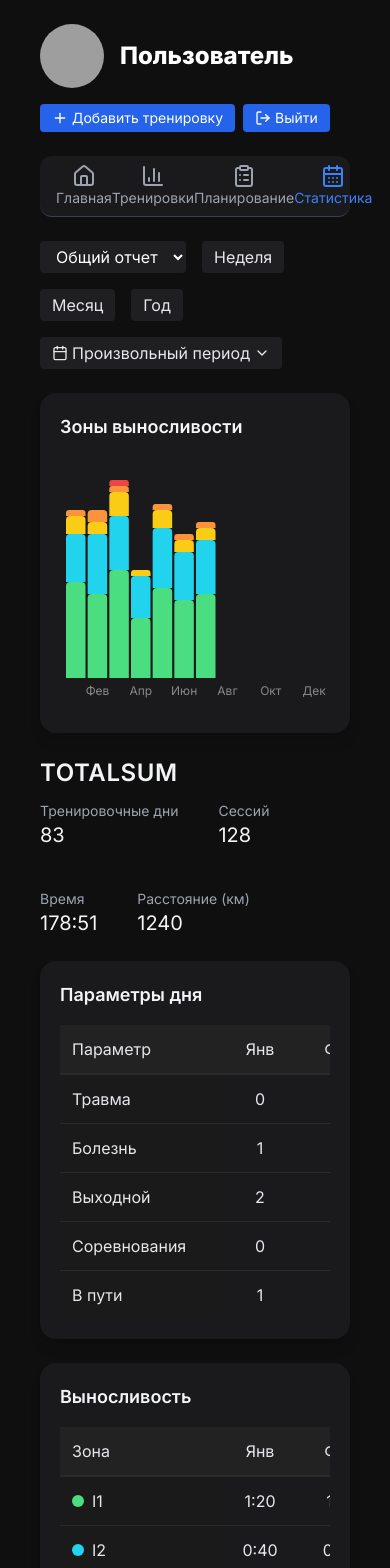
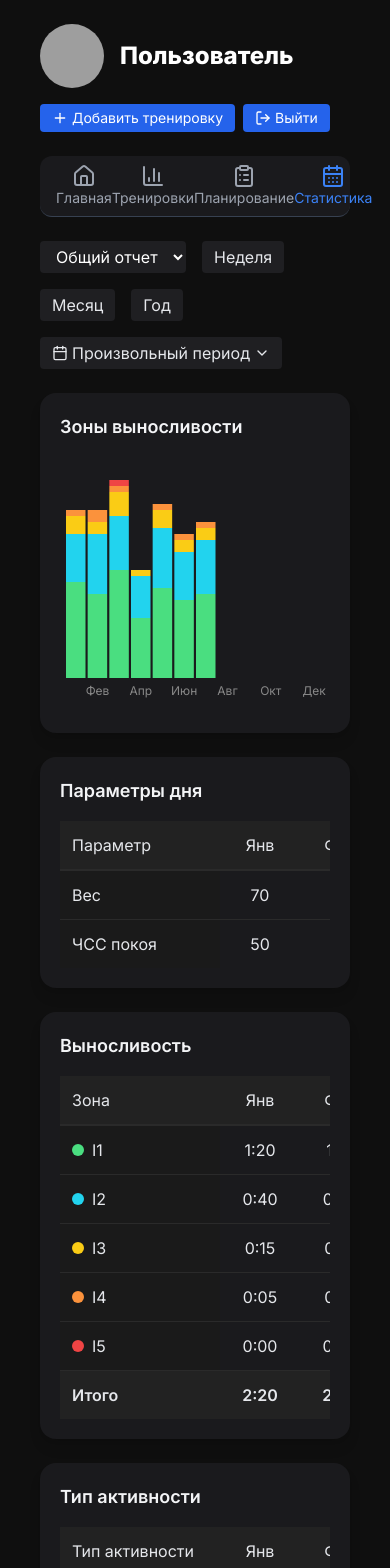
Before and after one commit to mbaliabin/dagbook-test, a React (Vite) app in the folder fasx-frontend/: page /statistics in a window 390 px wide. Shown: the top 1568 px of the page. Built offline with nearby package versions, Linux system fonts and the light colour scheme; grey boxes are pictures that could not be loaded.

Commit message:
Доработка StatisticsPage.tsx 304

```diff
--- a/fasx-frontend/src/pages/StatisticsPage.tsx
+++ b/fasx-frontend/src/pages/StatisticsPage.tsx
@@ -54,27 +54,28 @@ export default function StatsPage() {
   };
 
   const months = [
-    "Янв","Фев","Мар","Апр","Май","Июн","Июл","Авг","Сен","Окт","Ноя","Дек"
+    "Янв", "Фев", "Мар", "Апр", "Май", "Июн",
+    "Июл", "Авг", "Сен", "Окт", "Ноя", "Дек",
   ];
 
   const enduranceZones = [
-    { zone: "I1", color: "#4ade80", months: [80,70,90,50,75,65,70] },
-    { zone: "I2", color: "#22d3ee", months: [40,50,45,35,50,40,45] },
-    { zone: "I3", color: "#facc15", months: [15,10,20,5,15,10,10] },
-    { zone: "I4", color: "#fb923c", months: [5,10,5,0,5,5,5] },
-    { zone: "I5", color: "#ef4444", months: [0,0,5,0,0,0,0] },
+    { zone: "I1", color: "#4ade80", months: [80, 70, 90, 50, 75, 65, 70] },
+    { zone: "I2", color: "#22d3ee", months: [40, 50, 45, 35, 50, 40, 45] },
+    { zone: "I3", color: "#facc15", months: [15, 10, 20, 5, 15, 10, 10] },
+    { zone: "I4", color: "#fb923c", months: [5, 10, 5, 0, 5, 5, 5] },
+    { zone: "I5", color: "#ef4444", months: [0, 0, 5, 0, 0, 0, 0] },
   ];
 
   const movementTypes = [
-    { type: "Лыжи / скейтинг", months: [70,50,60,45,65,75,80] },
-    { type: "Лыжи, классика", months: [60,40,50,35,55,60,65] },
-    { type: "Велосипед", months: [40,35,50,30,45,30,40] },
+    { type: "Лыжи / скейтинг", months: [70, 50, 60, 45, 65, 75, 80] },
+    { type: "Лыжи, классика", months: [60, 40, 50, 35, 55, 60, 65] },
+    { type: "Велосипед", months: [40, 35, 50, 30, 45, 30, 40] },
   ];
 
   const formatTime = (minutes: number) => {
     const h = Math.floor(minutes / 60);
     const m = minutes % 60;
-    return `${h}:${m.toString().padStart(2,"0")}`;
+    return `${h}:${m.toString().padStart(2, "0")}`;
   };
 
   const formatTimeSafe = (val: number | string) => {
@@ -87,28 +88,29 @@ export default function StatsPage() {
     const currentWeek = today.week();
     const currentYear = today.year();
     const weeks: string[] = [];
-    for (let i=1;i<=currentWeek;i++) weeks.push(`${i} / ${currentYear}`);
+    for (let i = 1; i <= currentWeek; i++)
+      weeks.push(`${i} / ${currentYear}`);
     return weeks;
   };
 
   const computeMonthColumns = () => {
     const today = dayjs();
     const currentMonth = today.month();
-    return months.slice(0,currentMonth+1);
+    return months.slice(0, currentMonth + 1);
   };
 
   const computeColumns = () => {
-    if (periodType==="week") return computeWeekColumns();
-    if (periodType==="month") return computeMonthColumns();
-    if (periodType==="year") return months;
-    if (periodType==="custom") {
+    if (periodType === "week") return computeWeekColumns();
+    if (periodType === "month") return computeMonthColumns();
+    if (periodType === "year") return months;
+    if (periodType === "custom") {
       const start = dayjs(dateRange.startDate);
       const end = dayjs(dateRange.endDate);
       const result: string[] = [];
       let current = start.startOf("day");
-      while (current.isBefore(end) || current.isSame(end,"day")) {
+      while (current.isBefore(end) || current.isSame(end, "day")) {
         result.push(current.format("DD MMM"));
-        current = current.add(1,"day");
+        current = current.add(1, "day");
       }
       return result;
     }
@@ -121,8 +123,8 @@ export default function StatsPage() {
     const sliceLength = Math.min(zone.months.length, filteredMonths.length);
     return {
       ...zone,
-      months: zone.months.slice(0,sliceLength),
-      total: zone.months.slice(0,sliceLength).reduce((a,b)=>a+b,0),
+      months: zone.months.slice(0, sliceLength),
+      total: zone.months.slice(0, sliceLength).reduce((a, b) => a + b, 0),
     };
   });
 
@@ -130,80 +132,169 @@ export default function StatsPage() {
     const sliceLength = Math.min(m.months.length, filteredMonths.length);
     return {
       ...m,
-      months: m.months.slice(0,sliceLength),
-      total: m.months.slice(0,sliceLength).reduce((a,b)=>a+b,0),
+      months: m.months.slice(0, sliceLength),
+      total: m.months.slice(0, sliceLength).reduce((a, b) => a + b, 0),
     };
   });
 
   const sumColumn = (rows: any[], colIndex: number) => {
     let sum = 0;
-    rows.forEach(row=>{
+    rows.forEach((row) => {
       const val = row.months[colIndex];
-      if (typeof val==="number") sum += val;
-      else if (typeof val==="string") {
-        const [h,m] = val.split(":").map(Number);
-        sum += h*60+m;
+      if (typeof val === "number") sum += val;
+      else if (typeof val === "string") {
+        const [h, m] = val.split(":").map(Number);
+        sum += h * 60 + m;
       }
     });
     return formatTime(sum);
   };
 
-  const scrollRefs = [useRef<HTMLDivElement>(null),useRef<HTMLDivElement>(null),useRef<HTMLDivElement>(null)];
-  const handleScroll = (e: React.UIEvent<HTMLDivElement>, index:number) => {
+  const scrollRefs = [
+    useRef<HTMLDivElement>(null),
+    useRef<HTMLDivElement>(null),
+    useRef<HTMLDivElement>(null),
+  ];
+
+  const handleScroll = (e: React.UIEvent<HTMLDivElement>, index: number) => {
     const scrollLeft = e.currentTarget.scrollLeft;
-    scrollRefs.forEach((ref,i)=>{if(i!==index && ref.current) ref.current.scrollLeft=scrollLeft;});
+    scrollRefs.forEach((ref, i) => {
+      if (i !== index && ref.current) ref.current.scrollLeft = scrollLeft;
+    });
   };
 
-  const TableSection: React.FC<{table:any,index:number}> = ({table,index}) => {
+  const TableSection: React.FC<{ table: any; index: number }> = ({
+    table,
+    index,
+  }) => {
     const weekColWidth = 80;
     const monthColWidth = 100;
     const yearColWidth = 80;
     const leftColWidth = 160;
     const totalColWidth = 80;
 
-    const colWidth = periodType==="week"?weekColWidth:periodType==="month"?monthColWidth:yearColWidth;
-    const computedMinWidth = Math.max(900,filteredMonths.length*colWidth + leftColWidth + totalColWidth);
+    const colWidth =
+      periodType === "week"
+        ? weekColWidth
+        : periodType === "month"
+        ? monthColWidth
+        : yearColWidth;
+
+    const computedMinWidth = Math.max(
+      900,
+      filteredMonths.length * colWidth + leftColWidth + totalColWidth
+    );
 
     return (
-      <div className="bg-[#1a1a1d] p-5 rounded-2xl shadow-lg max-w-full overflow-x-auto">
-        <h2 className="text-lg font-semibold text-gray-100 mb-4">{table.title}</h2>
-        <div ref={scrollRefs[index]} className="overflow-x-auto" onScroll={e=>handleScroll(e,index)}>
-          <div style={{minWidth:computedMinWidth}} className="transition-all duration-300">
-            {/* HEADER */}
-            <div className="flex bg-[#222] border-b border-[#2a2a2a] sticky top-0 box-border z-10">
-              <div className="p-3 font-medium sticky left-0 bg-[#222] z-20" style={{width:leftColWidth}}>
-                {table.title==="Параметры дня"?"Параметр":table.title==="Выносливость"?"Зона":"Тип активности"}
+      <div className="bg-[#1a1a1d] p-5 rounded-2xl shadow-lg">
+        <h2 className="text-lg font-semibold text-gray-100 mb-4">
+          {table.title}
+        </h2>
+
+        <div
+          ref={scrollRefs[index]}
+          className="overflow-x-auto"
+          onScroll={(e) => handleScroll(e, index)}
+        >
+          <div
+            style={{ minWidth: computedMinWidth }}
+            className="transition-all duration-300"
+          >
+            <div className="flex bg-[#222] border-b border-[#2a2a2a] sticky top-0 z-10">
+              <div
+                className="p-3 font-medium sticky left-0 bg-[#222] z-20"
+                style={{ width: leftColWidth }}
+              >
+                {table.title === "Параметры дня"
+                  ? "Параметр"
+                  : table.title === "Выносливость"
+                  ? "Зона"
+                  : "Тип активности"}
               </div>
-              {filteredMonths.map((m,idx)=>(
-                <div key={m+"-h-"+idx} className="p-3 text-center box-border font-medium flex-none" style={{width:colWidth}}>
+
+              {filteredMonths.map((m, idx) => (
+                <div
+                  key={m + "-h-" + idx}
+                  className="p-3 text-center flex-none font-medium"
+                  style={{ width: colWidth }}
+                >
                   {m}
                 </div>
               ))}
-              <div className="p-3 text-center font-medium bg-[#1f1f1f] box-border flex-none" style={{width:totalColWidth}}>Всего</div>
+
+              <div
+                className="p-3 text-center font-medium bg-[#1f1f1f] flex-none"
+                style={{ width: totalColWidth }}
+              >
+                Всего
               </div>
-            {/* ROWS */}
+            </div>
+
             <div>
-              {table.data.map((row:any,j:number)=>(
-                <div key={j} className="flex border-t border-[#2a2a2a] hover:bg-[#252525]/60 transition">
-                  <div className="p-3 sticky left-0 bg-[#1a1a1a] z-10 flex items-center gap-2" style={{width:leftColWidth}}>
-                    {row.color && <span className="inline-block w-3 h-3 rounded-full" style={{backgroundColor:row.color}}></span>}
+              {table.data.map((row: any, j: number) => (
+                <div
+                  key={j}
+                  className="flex border-t border-[#2a2a2a] hover:bg-[#252525]/60 transition"
+                >
+                  <div
+                    className="p-3 sticky left-0 bg-[#1a1a1a] z-10 flex items-center gap-2"
+                    style={{ width: leftColWidth }}
+                  >
+                    {row.color && (
+                      <span
+                        className="inline-block w-3 h-3 rounded-full"
+                        style={{ backgroundColor: row.color }}
+                      ></span>
+                    )}
                     <div className="truncate">{row.param}</div>
                   </div>
-                  {filteredMonths.map((val:number|string,k:number)=>(
-                    <div key={k} className="p-3 text-center box-border flex-none" style={{width:colWidth}}>
-                      {table.title==="Параметры дня"?row.months[k]:formatTimeSafe(row.months[k])}
+
+                  {filteredMonths.map((val: number | string, k: number) => (
+                    <div
+                      key={k}
+                      className="p-3 text-center flex-none"
+                      style={{ width: colWidth }}
+                    >
+                      {table.title === "Параметры дня"
+                        ? row.months[k]
+                        : formatTimeSafe(row.months[k])}
                     </div>
                   ))}
-                  <div className="p-3 text-center bg-[#1f1f1f] flex-none" style={{width:totalColWidth}}>{row.total}</div>
+
+                  <div
+                    className="p-3 text-center bg-[#1f1f1f] flex-none"
+                    style={{ width: totalColWidth }}
+                  >
+                    {row.total}
+                  </div>
                 </div>
               ))}
-              {table.title!=="Параметры дня" && (
+
+              {table.title !== "Параметры дня" && (
                 <div className="flex border-t border-[#2a2a2a] bg-[#222] font-semibold">
-                  <div className="p-3 sticky left-0 bg-[#222] z-10" style={{width:leftColWidth}}>Итого</div>
-                  {filteredMonths.map((_,idx)=>(
-                    <div key={idx} className="p-3 text-center flex-none" style={{width:colWidth}}>{sumColumn(table.data,idx)}</div>
+                  <div
+                    className="p-3 sticky left-0 bg-[#222] z-10"
+                    style={{ width: leftColWidth }}
+                  >
+                    Итого
+                  </div>
+
+                  {filteredMonths.map((_, idx) => (
+                    <div
+                      key={idx}
+                      className="p-3 text-center flex-none"
+                      style={{ width: colWidth }}
+                    >
+                      {sumColumn(table.data, idx)}
+                    </div>
                   ))}
-                  <div className="p-3 text-center flex-none" style={{width:totalColWidth}}>—</div>
+
+                  <div
+                    className="p-3 text-center flex-none"
+                    style={{ width: totalColWidth }}
+                  >
+                    —
+                  </div>
                 </div>
               )}
             </div>
@@ -228,14 +319,18 @@ export default function StatsPage() {
   ];
 
   return (
-    <div className="min-h-screen bg-[#0f0f0f] text-gray-200 p-6">
-      {/* главный контейнер — ограниченная ширина */}
-      <div className="max-w-5xl mx-auto space-y-6 px-4">
+    <div className="min-h-screen bg-[#0f0f0f] text-gray-200 p-6 w-full">
+      {/* Главный контейнер — шире */}
+      <div className="max-w-7xl w-full mx-auto space-y-6 px-4">
 
         {/* HEADER */}
-        <div className="flex flex-col md:flex-row md:items-center md:justify-between gap-4 w-full">
+        <div className="flex flex-col md:flex-row md:items-center md:justify-between gap-4 mb-4 w-full">
           <div className="flex items-center space-x-4">
-            <img src="/profile.jpg" alt="Avatar" className="w-16 h-16 rounded-full object-cover" />
+            <img
+              src="/profile.jpg"
+              alt="Avatar"
+              className="w-16 h-16 rounded-full object-cover"
+            />
             <div>
               <h1 className="text-2xl font-bold text-white">{name}</h1>
             </div>
@@ -246,19 +341,30 @@ export default function StatsPage() {
               <Plus className="w-4 h-4 mr-1" /> Добавить тренировку
             </button>
 
-            <button onClick={handleLogout} className="bg-blue-600 hover:bg-blue-700 text-white text-sm px-3 py-1 rounded flex items-center">
+            <button
+              onClick={handleLogout}
+              className="bg-blue-600 hover:bg-blue-700 text-white text-sm px-3 py-1 rounded flex items-center"
+            >
               <LogOut className="w-4 h-4 mr-1" /> Выйти
             </button>
           </div>
         </div>
 
         {/* MENU */}
-        <div className="flex justify-around bg-[#1a1a1d] border-b border-gray-700 py-2 px-4 rounded-xl">
+        <div className="flex justify-around bg-[#1a1a1d] border-b border-gray-700 py-2 px-4 rounded-xl mb-6">
           {menuItems.map((item) => {
             const Icon = item.icon;
             const isActive = location.pathname === item.path;
             return (
-              <button key={item.path} onClick={() => navigate(item.path)} className={`flex flex-col items-center text-sm transition-colors ${isActive?"text-blue-500":"text-gray-400 hover:text-white"}`}>
+              <button
+                key={item.path}
+                onClick={() => navigate(item.path)}
+                className={`flex flex-col items-center text-sm transition-colors ${
+                  isActive
+                    ? "text-blue-500"
+                    : "text-gray-400 hover:text-white"
+                }`}
+              >
                 <Icon className="w-6 h-6" />
                 <span>{item.label}</span>
               </button>
@@ -267,17 +373,41 @@ export default function StatsPage() {
         </div>
 
         {/* REPORT/PERIOD */}
-        <div className="flex flex-wrap gap-4">
-          <select className="bg-[#1f1f22] text-white px-3 py-1 rounded" value={reportType} onChange={(e)=>setReportType(e.target.value)}>
+        <div className="flex flex-wrap gap-4 mb-4">
+          <select
+            className="bg-[#1f1f22] text-white px-3 py-1 rounded"
+            value={reportType}
+            onChange={(e) => setReportType(e.target.value)}
+          >
             <option>Общий отчет</option>
           </select>
 
-          <button onClick={()=>setPeriodType("week")} className="px-3 py-1 rounded bg-[#1f1f22] text-gray-200 hover:bg-[#2a2a2d]">Неделя</button>
-          <button onClick={()=>setPeriodType("month")} className="px-3 py-1 rounded bg-[#1f1f22] text-gray-200 hover:bg-[#2a2a2d]">Месяц</button>
-          <button onClick={()=>setPeriodType("year")} className="px-3 py-1 rounded bg-[#1f1f22] text-gray-200 hover:bg-[#2a2a2d]">Год</button>
+          <button
+            onClick={() => setPeriodType("week")}
+            className="px-3 py-1 rounded bg-[#1f1f22] text-gray-200 hover:bg-[#2a2a2d]"
+          >
+            Неделя
+          </button>
+
+          <button
+            onClick={() => setPeriodType("month")}
+            className="px-3 py-1 rounded bg-[#1f1f22] text-gray-200 hover:bg-[#2a2a2d]"
+          >
+            Месяц
+          </button>
+
+          <button
+            onClick={() => setPeriodType("year")}
+            className="px-3 py-1 rounded bg-[#1f1f22] text-gray-200 hover:bg-[#2a2a2d]"
+          >
+            Год
+          </button>
 
           <div className="relative">
-            <button onClick={()=>setShowDateRangePicker(prev=>!prev)} className="px-3 py-1 rounded bg-[#1f1f22] text-gray-200 hover:bg-[#2a2a2d] flex items-center">
+            <button
+              onClick={() => setShowDateRangePicker((prev) => !prev)}
+              className="px-3 py-1 rounded bg-[#1f1f22] text-gray-200 hover:bg-[#2a2a2d] flex items-center"
+            >
               <Calendar className="w-4 h-4 mr-1" /> Произвольный период
               <ChevronDown className="w-4 h-4 ml-1" />
             </button>
@@ -285,20 +415,43 @@ export default function StatsPage() {
             {showDateRangePicker && (
               <div className="absolute z-50 mt-2 bg-[#1a1a1d] rounded shadow-lg p-2">
                 <DateRange
-                  onChange={(item) => setDateRange({startDate:item.selection.startDate,endDate:item.selection.endDate})}
+                  onChange={(item) =>
+                    setDateRange({
+                      startDate: item.selection.startDate,
+                      endDate: item.selection.endDate,
+                    })
+                  }
                   showSelectionPreview
                   moveRangeOnFirstSelection={false}
                   months={1}
-                  ranges={[{startDate:dateRange.startDate,endDate:dateRange.endDate,key:"selection"}]}
+                  ranges={[
+                    {
+                      startDate: dateRange.startDate,
+                      endDate: dateRange.endDate,
+                      key: "selection",
+                    },
+                  ]}
                   direction="horizontal"
                   rangeColors={["#3b82f6"]}
                   className="text-white"
                   locale={ru}
                   weekStartsOn={1}
                 />
+
                 <div className="flex justify-end mt-2 space-x-2">
-                  <button onClick={()=>setShowDateRangePicker(false)} className="px-3 py-1 rounded border border-gray-600 hover:bg-gray-700 text-gray-300">Отмена</button>
-                  <button onClick={applyDateRange} className="px-3 py-1 rounded bg-blue-600 hover:bg-blue-700 text-white">Применить</button>
+                  <button
+                    onClick={() => setShowDateRangePicker(false)}
+                    className="px-3 py-1 rounded border border-gray-600 hover:bg-gray-700 text-gray-300"
+                  >
+                    Отмена
+                  </button>
+
+                  <button
+                    onClick={applyDateRange}
+                    className="px-3 py-1 rounded bg-blue-600 hover:bg-blue-700 text-white"
+                  >
+                    Применить
+                  </button>
                 </div>
               </div>
             )}
@@ -306,71 +459,75 @@ export default function StatsPage() {
         </div>
 
         {/* Диаграмма зон выносливости */}
-        <div className="bg-[#1a1a1d] p-5 rounded-2xl shadow-lg max-w-full overflow-x-auto">
+        <div className="bg-[#1a1a1d] p-5 rounded-2xl shadow-lg">
           <h2 className="text-lg font-semibold mb-4 text-gray-100">Зоны выносливости</h2>
           <div className="h-64">
             <ResponsiveContainer width="100%" height="100%">
-              <BarChart data={filteredMonths.map((month,i)=>{
-                const data:any={month};
-                filteredEnduranceZones.forEach(zone=>data[zone.zone]=zone.months[i]??0);
+              <BarChart
+                data={filteredMonths.map((month, i) => {
+                  const data: any = { month };
+                  filteredEnduranceZones.forEach((zone) => {
+                    data[zone.zone] = zone.months[i] ?? 0;
+                  });
                   return data;
-              })} barSize={35}>
-                <XAxis dataKey="month" axisLine={false} tickLine={false} tick={{fill:"#888", fontSize:12}}/>
-                <Tooltip content={({active,payload}:any)=>{
-                  if(active && payload && payload.length){
+                })}
+                barSize={35}
+              >
+                <XAxis dataKey="month" axisLine={false} tickLine={false} tick={{ fill: "#888", fontSize: 12 }} />
+                <Tooltip
+                  content={({ active, payload }: any) => {
+                    if (active && payload && payload.length) {
                       return (
-                      <div className="bg-[#1e1e1e] border border-[#333] px-3 py-2 rounded-xl text-xs text-gray-300 shadow-md">
-                        {payload.map((p:any)=>(
-                          <p key={p.dataKey} className="mt-1">
-                            <span className="inline-block w-3 h-3 mr-1 rounded-full" style={{backgroundColor:p.fill}}></span>
-                            {p.dataKey}: {p.value}
-                          </p>
+                        <div className="bg-[#1e1e1e] border border-[#333] px-3 py-2 rounded text-sm text-white">
+                          {payload.map((p: any) => (
+                            <div key={p.dataKey}>
+                              <span
+                                className="inline-block w-3 h-3 mr-1 rounded-full"
+                                style={{ backgroundColor: p.fill }}
+                              ></span>
+                              {p.dataKey}: {p.value} мин
+                            </div>
                           ))}
                         </div>
                       );
                     }
                     return null;
-                }}/>
-                {filteredEnduranceZones.map(zone=>(
-                  <Bar key={zone.zone} dataKey={zone.zone} stackId="a" fill={zone.color} radius={[4,4,0,0]}/>
+                  }}
+                />
+                {filteredEnduranceZones.map((zone) => (
+                  <Bar
+                    key={zone.zone}
+                    dataKey={zone.zone}
+                    stackId="a"
+                    fill={zone.color}
+                  />
                 ))}
               </BarChart>
             </ResponsiveContainer>
           </div>
         </div>
 
-        {/* TOTALSUM */}
-        <div>
-          <h1 className="text-2xl font-semibold tracking-wide text-gray-100">TOTALSUM</h1>
-          <div className="flex flex-wrap gap-10 text-sm mt-3">
-            <div><p className="text-gray-400">Тренировочные дни</p><p className="text-xl text-gray-100">{totals.trainingDays}</p></div>
-            <div><p className="text-gray-400">Сессий</p><p className="text-xl text-gray-100">{totals.sessions}</p></div>
-            <div><p className="text-gray-400">Время</p><p className="text-xl text-gray-100">{totals.time}</p></div>
-            <div><p className="text-gray-400">Расстояние (км)</p><p className="text-xl text-gray-100">{totals.distance}</p></div>
-          </div>
-        </div>
-
         {/* Таблицы */}
-        {[
-          {
+        <TableSection
+          table={{
             title: "Параметры дня",
             data: [
-              { param: "Травма", months: [0,1,0,0,0,0,0,0,0,0,1,0] },
-              { param: "Болезнь", months: [1,0,0,0,0,0,0,0,0,1,0,0] },
-              { param: "Выходной", months: [2,3,1,2,1,1,3,2,1,2,1,1] },
-              { param: "Соревнования", months: [0,1,0,2,1,1,2,1,1,0,0,0] },
-              { param: "В пути", months: [1,0,1,0,1,2,1,1,0,1,1,0] },
+              { param: "Вес", months: [70, 70, 69, 69, 68, 68, 68] },
+              { param: "ЧСС покоя", months: [50, 51, 52, 51, 50, 49, 50] },
             ],
-          },
-          {
-            title: "Выносливость",
-            data: filteredEnduranceZones.map(z=>({param:z.zone,months:z.months,total:z.total,color:z.color})),
-          },
-          {
-            title: "Формы активности",
-            data: filteredMovementTypes.map(m=>({param:m.type,months:m.months,total:m.total})),
-          },
-        ].map((table,i)=><TableSection key={i} table={table} index={i}/>)}
+          }}
+          index={0}
+        />
+
+        <TableSection
+          table={{ title: "Выносливость", data: filteredEnduranceZones.map((z) => ({ param: z.zone, color: z.color, months: z.months, total: formatTime(z.total) })) }}
+          index={1}
+        />
+
+        <TableSection
+          table={{ title: "Тип активности", data: filteredMovementTypes.map((m) => ({ param: m.type, months: m.months, total: formatTime(m.total) })) }}
+          index={2}
+        />
 
       </div>
     </div>
```
Lines whose indentation alone changed are shown as unchanged.
